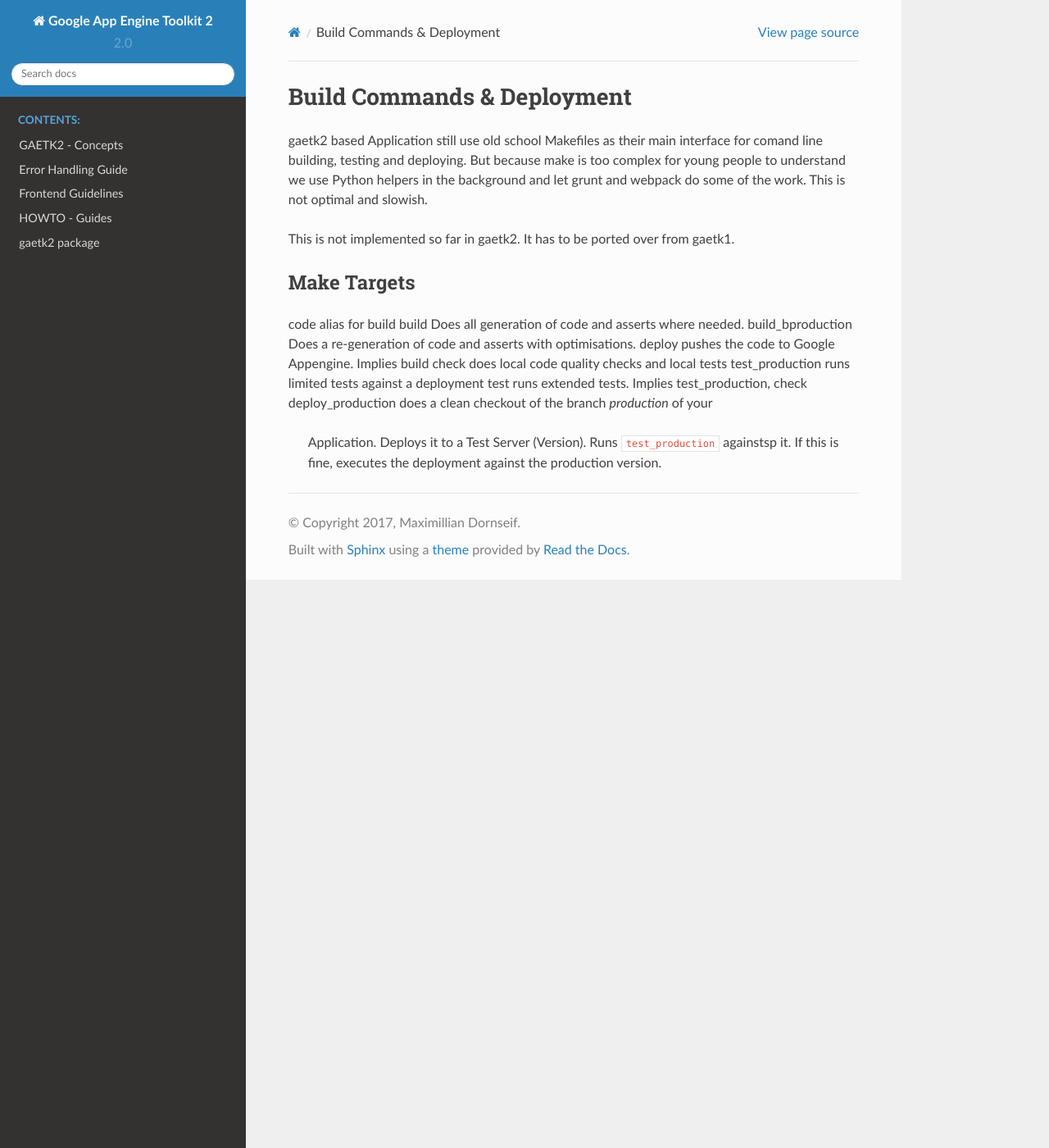
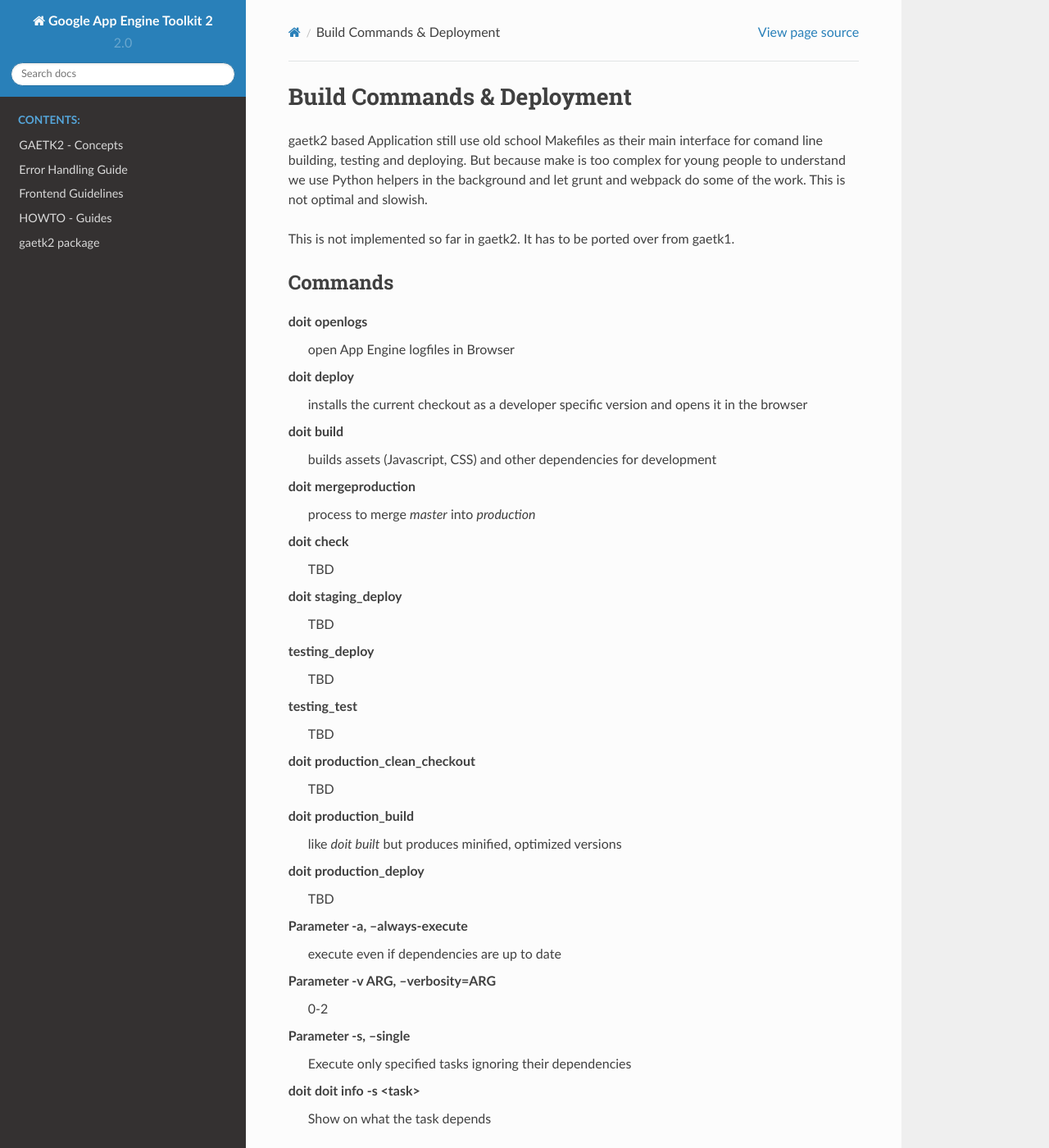
Before and after one commit to mdornseif/appengine-toolkit2, a Sphinx documentation site: the page built from docs/commands.rst, in a window 1280 px wide and 1400 px high. Shown: the whole window at 82% size. Built offline with Sphinx 7.4.7 and the Read the Docs theme 2.0.0, drawn with Linux system fonts in a browser that asks for light colours.

Commit message:
documentation cleanup

```diff
--- a/docs/commands.rst
+++ b/docs/commands.rst
@@ -8,16 +8,53 @@ gaetk2 based Application still use old school Makefiles as their main interface
 This is not implemented so far in gaetk2. It has to be ported over from gaetk1.
 
 
-Make Targets
-------------
+Commands
+--------
 
-code                  alias for build
-build                 Does all generation of code and asserts where needed.
-build_bproduction     Does a re-generation of code and asserts with optimisations.
-deploy                pushes the code to Google Appengine. Implies build
-check                 does local code quality checks and local tests
-test_production       runs limited tests against a deployment
-test                  runs extended tests. Implies test_production, check
-deploy_production     does a clean checkout of the branch `production` of your
-                      Application. Deploys it to a Test Server (Version).
-                      Runs ``test_production`` againstsp it. If this is fine, executes the deployment against the production version.
+.. glossary::
+
+    doit openlogs
+        open App Engine logfiles in Browser
+
+    doit deploy
+        installs the current checkout as a developer specific version and
+        opens it in the browser
+
+    doit build
+        builds assets (Javascript, CSS) and other dependencies for development
+
+    doit mergeproduction
+        process to merge `master` into `production`
+
+    doit check
+        TBD
+
+    doit staging_deploy
+        TBD
+
+    testing_deploy
+        TBD
+
+    testing_test
+        TBD
+
+    doit production_clean_checkout
+        TBD
+
+    doit production_build
+        like `doit built` but produces minified, optimized versions
+
+    doit production_deploy
+        TBD
+
+    Parameter -a, --always-execute
+        execute even if dependencies are up to date
+
+    Parameter -v ARG, --verbosity=ARG
+        0-2
+
+    Parameter -s, --single
+        Execute only specified tasks ignoring their dependencies
+
+    doit doit info -s <task>
+        Show on what the task depends
--- a/include.yaml
+++ b/include.yaml
@@ -93,6 +93,7 @@ skip_files:
 - ^.+/README.*
 - ^js_src/.*
 - ^tmp/.*
+- ^tmpcheckout/.*
 - ^venv/.*
 - js_*/.*
 - lib/.*/site-packages
```
Also changed, not shown: 3 other files.
